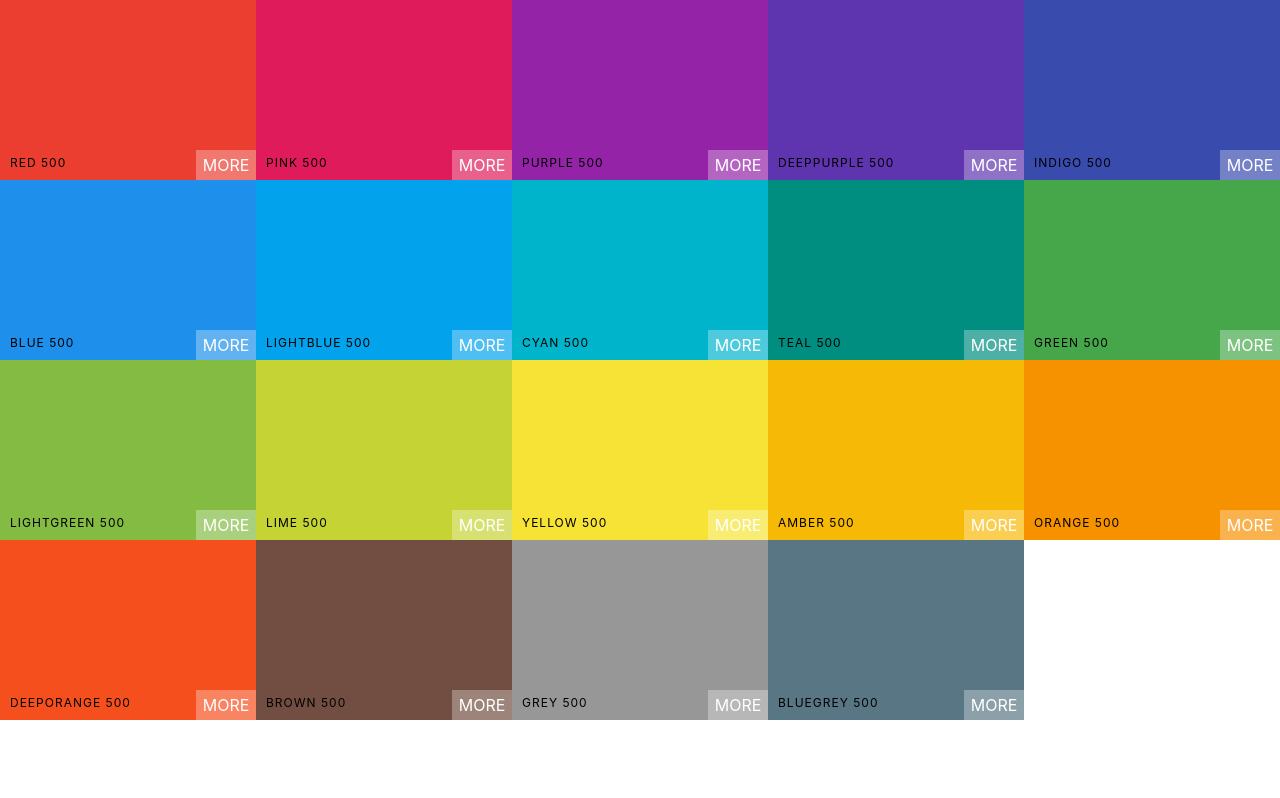
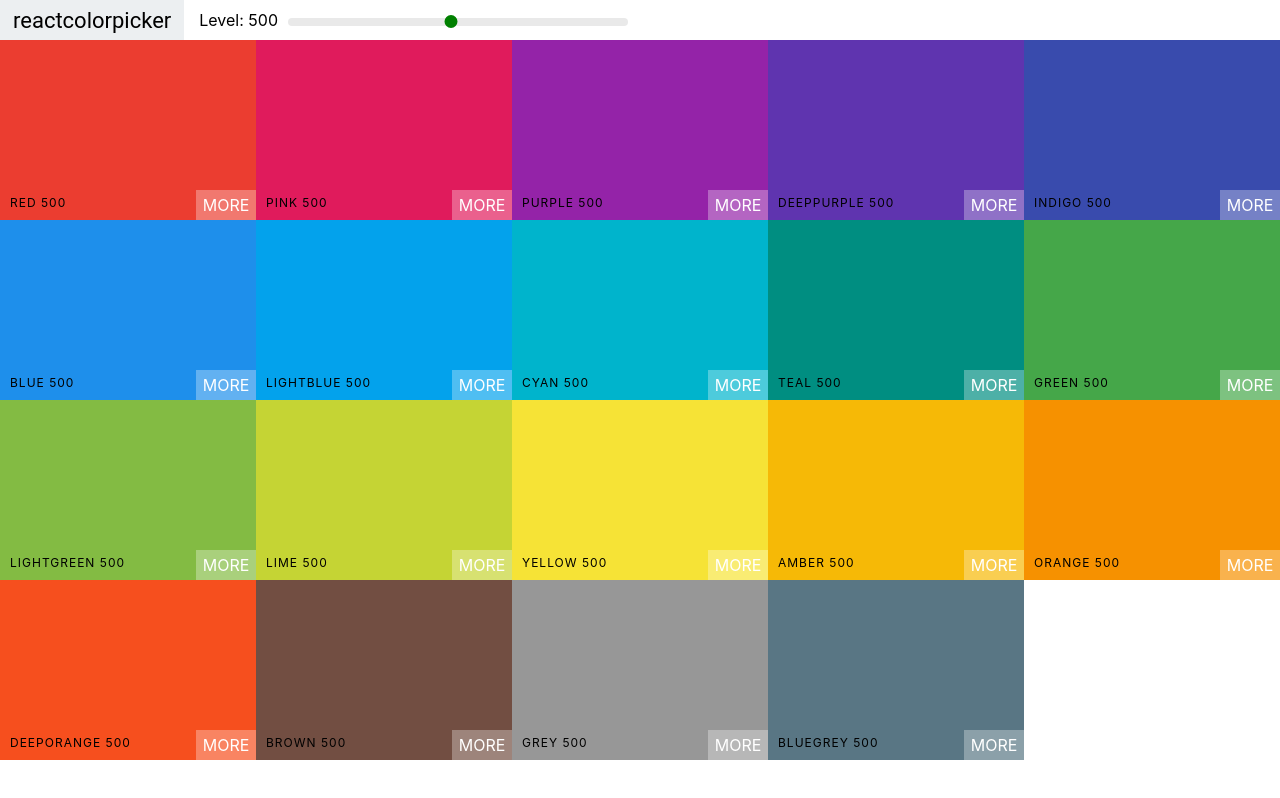
Before and after one commit to hammad2506/react-colors-ui, a React (Create React App) app: page / in a window 1280 px wide. Built offline with nearby package versions, Linux system fonts and the light colour scheme.

Commit message:
Added navbar and color range slider to change shades

```diff
--- /dev/null
+++ b/src/components/Navbar.css
@@ -0,0 +1,55 @@
+.Navbar {
+  display: flex;
+  align-self: center;
+  justify-content: flex-start;
+  height: 5%;
+}
+
+.logo {
+  margin-right: 15px;
+  padding: 0 13px;
+  font-size: 22px;
+  background-color: #eceff1;
+  font-family: Roboto;
+  height: 100%;
+  display: flex;
+  align-items: center;
+}
+
+.logo a {
+  text-decoration: none;
+  color: black;
+}
+
+.slider-container {
+  display: flex;
+  align-items: center;
+}
+
+.slider {
+  width: 340px;
+  margin: 0 10px;
+  display: inline-block;
+}
+
+.rc-slider-track {
+  background-color: transparent;
+}
+
+.rc-slider-rail {
+  height: 8px;
+}
+
+.rc-slider-handle,
+.rc-slider-handle:active,
+.rc-slider-handle:focus,
+.rc-slider-handle:hover {
+  background-color: green;
+  outline: none;
+  border: 2px solid green;
+  box-shadow: none;
+  width: 13px;
+  height: 13px;
+  margin-left: -7px;
+  margin-top: -3px;
+}
--- /dev/null
+++ b/src/components/Navbar.js
@@ -0,0 +1,31 @@
+import React, { Component } from "react";
+import Slider from "rc-slider";
+import "rc-slider/assets/index.css";
+import "./Navbar.css"
+
+class Navbar extends Component {
+    render() {
+        const { level, changeLevel } = this.props;
+        return (
+            <header className="Navbar">
+                <div className="logo">
+                    <a href="#!">reactcolorpicker</a>
+                </div>
+                <div className="slider-container">
+                    <span>Level: {level}</span>
+                    <div className="slider">
+                        <Slider
+                            defaultValue={level}
+                            min={100}
+                            max={900}
+                            step={100}
+                            onAfterChange={changeLevel}
+                        />
+                    </div>
+                </div>
+            </header>
+        );
+    }
+};
+
+export default Navbar;
--- a/src/components/Palette.js
+++ b/src/components/Palette.js
@@ -1,12 +1,18 @@
 import React, { Component } from "react";
 import ColorBox from "./ColorBox";
+import Navbar from "./Navbar";
 import "./Palette.css"
 
 class Palette extends Component {
     constructor(props) {
         super(props);
         this.state = { level: 500 };
+        this.changeLevel = this.changeLevel.bind(this);
     };
+
+    changeLevel(level) {
+        this.setState({ level });
+    }
 
     render() {
         const { colors } = this.props.palette;
@@ -15,6 +21,7 @@
 
         return (
             <div className="Palette">
+                <Navbar level={level} changeLevel={this.changeLevel} />
                 <div className="Palette-colors">
                     {colorBoxes}
                 </div>
--- a/src/utils/color-helpers.js
+++ b/src/utils/color-helpers.js
@@ -30,7 +30,7 @@
 
 function getRange(hexColor) {
     return [
-        chroma(hexColor).brighten(3).hex(),
+        chroma(hexColor).brighten(1.8).hex(),
         hexColor,
         chroma(hexColor).darken(1.4).hex()
     ];
```
